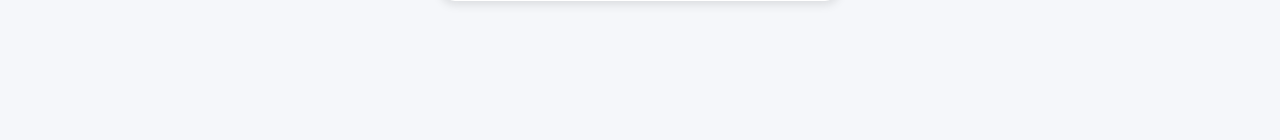
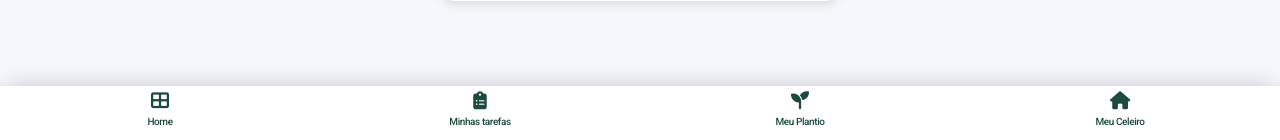
Before and after one commit to MatheusMV05/Projetos-2---G1, a Django app: page /celeiro/ in a window 1280 px wide. Shown: the part 660-800 px from the top of the page. Run offline with Django 5.2, Linux system fonts and the light colour scheme; the visitor is signed in with stand-in values (Sample User, id 1); data that the repository does not hold is empty; parts of the project's set-up code (start-up, migrations or seed data) failed here and were passed over; some libraries are stand-ins or nearby versions.

Commit message:
Add bottom navigation bar and include Font Awesome for icons in celeiro.html

```diff
--- a/ryb_agro_app/templates/celeiro.html
+++ b/ryb_agro_app/templates/celeiro.html
@@ -14,6 +14,10 @@
 			rel="stylesheet"
 		/>
 		<script src="https://cdn.jsdelivr.net/npm/chart.js"></script>
+		<script
+			src="https://kit.fontawesome.com/8bd07f7496.js"
+			crossorigin="anonymous"
+		></script>
 		<style>
 			body {
 				font-family: 'Roboto', Arial, sans-serif;
@@ -95,6 +99,40 @@
 			.spinner-border {
 				vertical-align: middle;
 			}
+			/* Bottom Navigation Styles */
+			.bottom-nav {
+				position: fixed;
+				bottom: 0;
+				width: 100%;
+				height: 54px;
+				background-color: #fff;
+				display: flex;
+				justify-content: space-around;
+				align-items: center;
+				box-shadow: 0px -3px 24px -6px rgba(0, 0, 0, 0.25);
+				z-index: 1000; /* Ensure it stays above other content */
+				padding: 5px 0;
+			}
+			.nav-item {
+				color: #1b4a3f; /* White text color */
+				text-align: center;
+				text-decoration: none;
+				flex: 1;
+				display: flex;
+				flex-direction: column;
+				align-items: center;
+			}
+			.nav-item i {
+				font-size: 1.125rem; /* Icon size */
+			}
+			.nav-item span {
+				font-size: 0.625rem; /* Label text size */
+				text-align: center;
+				font-style: normal;
+				font-weight: 500;
+				line-height: 24px; /* 240% */
+				letter-spacing: -0.4px;
+			}
 		</style>
 	</head>
 	<body>
@@ -169,6 +207,26 @@
 				</button>
 			</div>
 		</div>
+
+		<!-- Bottom Navigation Bar -->
+		<nav class="bottom-nav">
+			<a href="{% url 'dashboard' %}" class="nav-item">
+				<i class="fa-solid fa-table-cells-large"></i>
+				<span>Home</span>
+			</a>
+			<a href="{% url 'tarefas_do_dia' %}" class="nav-item">
+				<i class="fa-solid fa-clipboard-list"></i>
+				<span>Minhas tarefas</span>
+			</a>
+			<a href="{% url 'meu_plantio' %}" class="nav-item">
+				<i class="fa-solid fa-seedling"></i>
+				<span>Meu Plantio</span>
+			</a>
+			<a href="{% url 'celeiro' %}" class="nav-item">
+				<i class="fa-solid fa-house"></i>
+				<span>Meu Celeiro</span>
+			</a>
+		</nav>
 
 		<script>
 			const monthNames = ["Janeiro", "Fevereiro", "Março", "Abril", "Maio", "Junho", "Julho", "Agosto", "Setembro", "Outubro", "Novembro", "Dezembro"];
```
Lines whose indentation alone changed are shown as unchanged.
